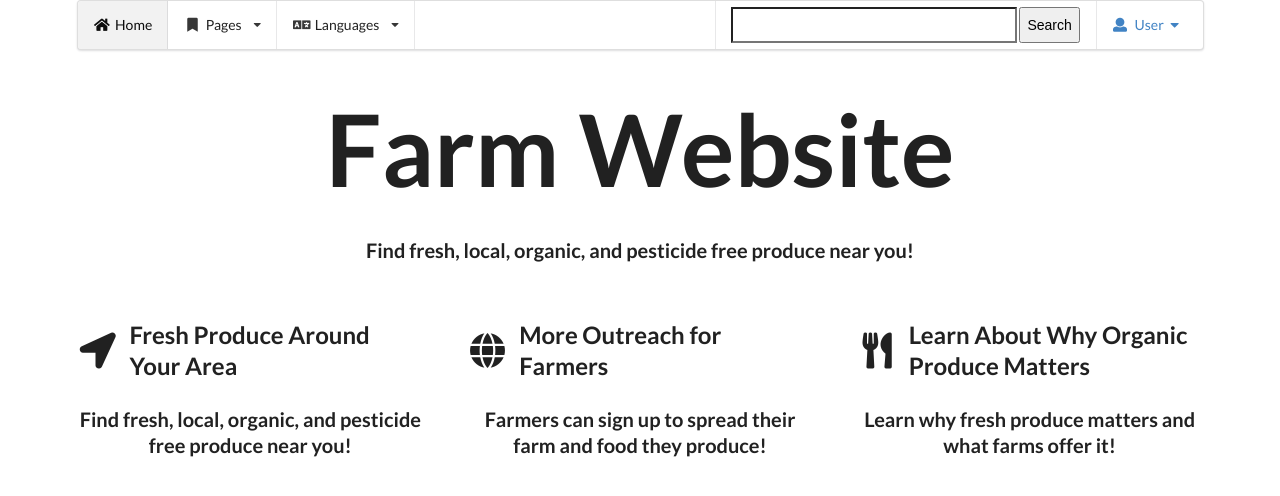
After one commit to mnhegde/StarHacks2020, a Flask app: page /khmer in a window 1280 px wide. The commit adds this page. Shown: the top 496 px of the page. Run offline with Flask 2, Linux system fonts and the light colour scheme.

Commit message:
language

```diff
--- /dev/null
+++ b/Templates/homekhmer.html
@@ -0,0 +1,66 @@
+{% extends "layout.html"%}
+{%block content%}
+
+<div id="title">
+    <br/>
+    <div class="sizer">
+        <div style="font-size: 100px; margin: auto; text-align: center;" class="ui huge header">Farm Website</div>
+        <div class="ui small header" style="text-align: center; font-size: 20px;">
+                Find fresh, local, organic, and pesticide free produce near you!
+        </div>
+    </div>
+    <br/>
+    <br/>
+    <br/>
+    <div class="ui three column middle aligned relaxed fitted stackable grid">
+        <div class="column">
+            <h2 class="ui header">
+                <i class="location arrow icon"></i>
+                <div class="content">
+                  Fresh Produce Around Your Area
+                </div>
+              </h2>
+              <div class="ui small header" style="text-align: center; font-size: 20px;">
+                Find fresh, local, organic, and pesticide free produce near you!
+        </div>
+        </div>
+
+        <div class="column">
+            <h2 class="ui header">
+                <i class="world icon"></i>
+                <div class="content">
+                  More Outreach for Farmers
+
+                </div>
+
+              </h2>
+              <div class="ui small header" style="text-align: center; font-size: 20px;">
+                Farmers can sign up to spread their farm and food they produce!
+        </div>
+        </div>
+        <div class="column">
+            <h2 class="ui header">
+                <i class="food icon"></i>
+                <div class="content">
+                  Learn About Why Organic Produce Matters
+
+                </div>
+
+            </h2>
+            <div class="ui small header" style="text-align: center; font-size: 20px;">
+                Learn why fresh produce matters and what farms offer it!
+        </div>
+        </div>
+
+    </div>
+</div>
+
+{% endblock content%}
+
+<script type="text/javascript">
+  function googleTranslateElementInit() {
+    new google.translate.TranslateElement({pageLanguage: 'en'}, 'google_translate_element');
+  }
+  </script>
+
+<script type="text/javascript" src="//translate.google.com/translate_a/element.js?cb=googleTranslateElementInit"></script>
--- a/Templates/layout.html
+++ b/Templates/layout.html
@@ -34,22 +34,23 @@
                     <i class='dropdown icon'></i>
                     <div class='menu'>
                         <div class='item'>
-                            <span class='text'>English</span>
+                            <a href='/'><span class='text' style='color: black;'>English</span></a>
                         </div>
                         <div class='item'>
-                            <span class='text'>Spanish</span>
+                            <a href='/espanol'><span class='text' style='color: black;'>Espanol</span></a>
                         </div>
                         <div class='item'>
-                            <span class='text'>Arabic</span>
+                          <a href='/arabic'><span class='text' style='color: black;'>عربى</span>
                         </div>
                         <div class='item'>
-                          <span class='text'>Portugese</span>
+                          <a href='/portuguese'><span class='text' style='color: black;'>Português</span>
                       </div>
                       <div class='item'>
-                        <span class='text'>Khmer</span>
+                        <a href='/khmer'><span class='text' style='color: black;'>Khmer</span>
                       </div>
                     </div>
                 </div>
+
                 <div class="right menu">
                     <div class="ui right aligned category search item">
                       <div class="ui transparent icon input">
@@ -58,7 +59,7 @@
                               {{ searchform.search(size=32) }}
                               {{ searchform.submit() }}
                         </form>
-                        <i class="search link icon"></i>
+
                       </div>
                       <div class="results"></div>
                     </div>
@@ -84,6 +85,7 @@
         </div>
 
             </div>
+
             {%block content%}
     {%endblock%}
     </body>
--- a/main.py
+++ b/main.py
@@ -54,7 +54,7 @@ def login():
             flash('The user doesn\'t exist or the password provided was incorrect', 'error')
             return redirect('/login')
 
-        return 'good'
+        return redirect('/')
     else:
         return render_template('login.html')
 
@@ -79,15 +79,16 @@ def signup():
             farm = User[username, password, firstname, lastname, email]
             db.session.commit(farm)
             db.session.commit()
-            return 'signed up and logged in'
+
+            return redirect('/')
         else:
             flash('Passwords didn\'t match!', 'error')
             return redirect('/signup')
     else:
         return render_template('signup.html')
 
+
 @app.route('/',  methods = ['GET','POST'])
-@app.route('/home',  methods = ['GET','POST'])
 def index():
     searchform = SearchForm()
     if searchform.validate_on_submit():
@@ -95,6 +96,33 @@ def index():
 
     return render_template('home.html',searchform=searchform)
 
+@app.route('/espanol')
+def espanol():
+    searchform = SearchForm()
+    if searchform.validate_on_submit():
+        return redirect('/farms/'+searchform.search.data)
+    return render_template('homespanish.html', searchform=searchform)
+
+@app.route('/arabic')
+def arabic():
+    searchform = SearchForm()
+    if searchform.validate_on_submit():
+        return redirect('/farms/'+searchform.search.data)
+    return render_template('homearabic.html', searchform=searchform)
+
+@app.route('/portuguese')
+def portuguese():
+    searchform = SearchForm()
+    if searchform.validate_on_submit():
+        return redirect('/farms/'+searchform.search.data)
+    return render_template('homeportuguese.html', searchform=searchform)
+
+@app.route('/khmer')
+def khmer():
+    searchform = SearchForm()
+    if searchform.validate_on_submit():
+        return redirect('/farms/'+searchform.search.data)
+    return render_template('homekhmer.html', searchform=searchform)
 
 @app.route('/about',  methods = ['GET','POST'])
 def home():
```
Also changed, not shown: Templates/homearabic.html (added, +66 -0 lines), Templates/homeportuguese.html (added, +66 -0 lines), Templates/homespanish.html (added, +62 -0 lines), Templates/layoutarabic.html (added), Templates/layoutkhmer.html (added), Templates/layoutportuguese.html (added), Templates/layoutspanish.html (added).
